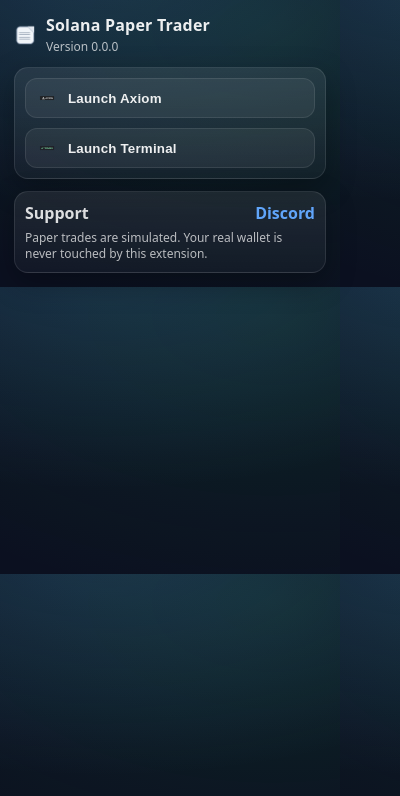
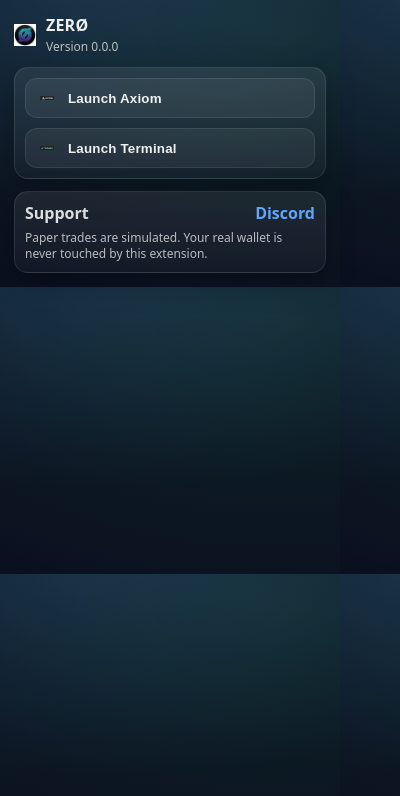
Before and after one commit to needsmorergb/ZERO, a browser extension: page src/popup/popup.html in a window 400 px wide. Drawn offline with Linux system fonts and the light colour scheme.

Commit message:
Updated Branding to ZERØ

```diff
--- a/package.json
+++ b/package.json
@@ -1,7 +1,7 @@
 {
-  "name": "solana-paper-trader-extension",
-  "version": "0.1.0",
-  "description": "Paper trading overlay for Solana spot on Axiom and Terminal (Padre)",
+  "name": "zero-solana-paper-trading",
+  "version": "0.4.0",
+  "description": "ZERØ - Zero risk paper trading overlay for Solana on Axiom and Terminal.",
   "private": true,
   "type": "module",
   "scripts": {
--- a/src/popup/popup.html
+++ b/src/popup/popup.html
@@ -1,18 +1,20 @@
 <!doctype html>
 <html>
+
 <head>
   <meta charset="utf-8" />
   <meta name="viewport" content="width=device-width,initial-scale=1" />
-    <title>Solana Paper Trader</title>
+  <title>ZERØ</title>
   <link rel="stylesheet" href="popup.css" />
 </head>
+
 <body>
   <div class="wrap">
     <div class="top">
-        <img id="paperIcon" class="paperIcon" alt="Paper" />
+      <img id="paperIcon" class="paperIcon" alt="ZERØ" />
       <div class="titleBlock">
-          <div class="title">Solana Paper Trader</div>
-          <div class="sub">Version <span id="ver">0.1.0</span></div>
+        <div class="title">ZERØ</div>
+        <div class="sub">Version <span id="ver">0.4.0</span></div>
       </div>
     </div>
 
@@ -41,4 +43,5 @@
 
   <script src="popup.js"></script>
 </body>
+
 </html>
--- a/src/popup/popup.js
+++ b/src/popup/popup.js
@@ -9,7 +9,7 @@
   const $ = (id) => document.getElementById(id);
 
   // Set asset URLs
-  $("paperIcon").src = chrome.runtime.getURL("assets/paper-48.png");
+  $("paperIcon").src = chrome.runtime.getURL("assets/zero-48.png");
   $("axiomLogo").src = chrome.runtime.getURL("assets/axiom.png");
   $("terminalLogo").src = chrome.runtime.getURL("assets/terminal.png");
 
```
Also changed, not shown: README.md. Lines whose indentation alone changed are shown as unchanged.
